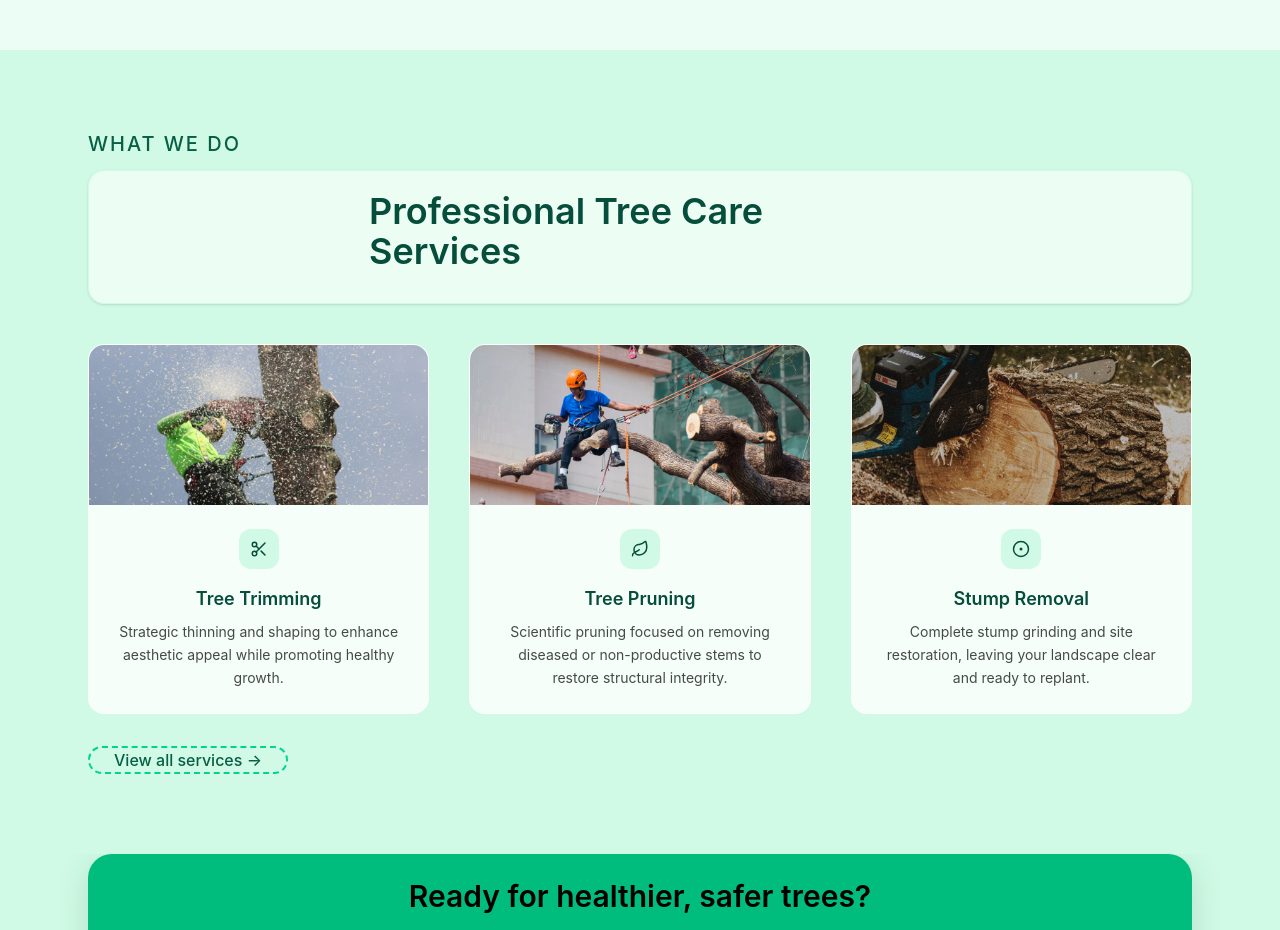
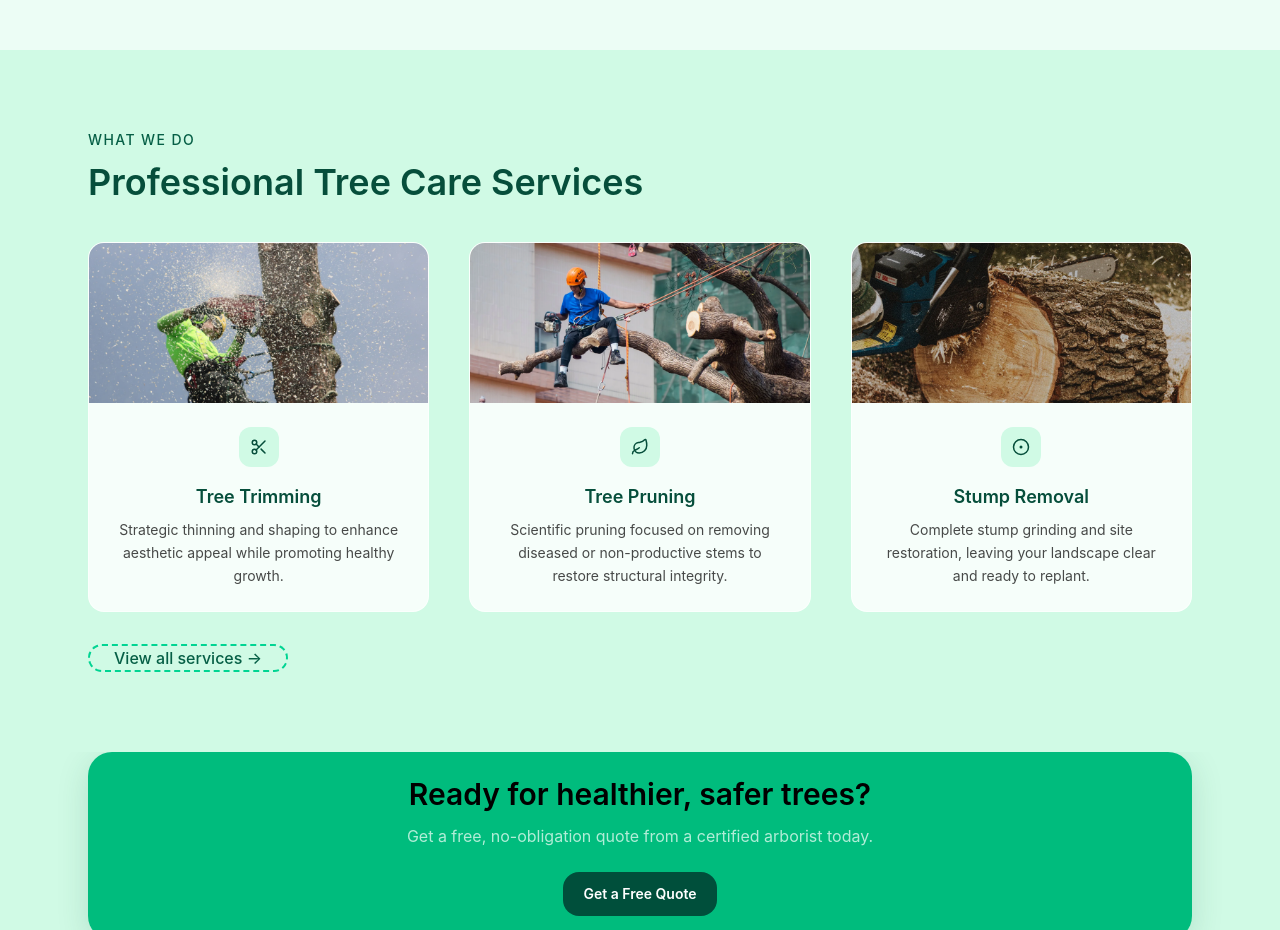
Before and after one commit to sarathkumargit/500-Tree-KD, a React (Vite) app in the folder frontend/: page / in a window 1280 px wide. Shown: the part 1140-2070 px from the top of the page. Built offline with nearby package versions, Linux system fonts and the light colour scheme.

Commit message:
fix: remove card box from SectionHeading, clean up hero text styles

```diff
--- a/frontend/src/components/common/SectionHeading.jsx
+++ b/frontend/src/components/common/SectionHeading.jsx
@@ -3,20 +3,18 @@ const SectionHeading = ({ eyebrow, title, description, align = 'left', light = f
   return (
     <div className={wrapper}>
       {eyebrow && (
-        <p className={`font-medium text-emerald-900 text-xl tracking-widest uppercase mb-3 ${light ? 'text-emerald-300' : 'text-moss'}`}>
+        <p className={`font-medium text-sm tracking-widest uppercase mb-3 ${light ? 'text-emerald-300' : 'text-moss'}`}>
           {eyebrow}
         </p>
       )}
-      <div className="bg-white/60 border border-emerald-100 rounded-2xl px-70 py-5 shadow-sm inline-block">
-        <Tag className={`text-3xl md:text-4xl font-semibold mb-3 ${light ? 'text-emerald-100' : 'text-forest'}`}>
+      <Tag className={`text-3xl md:text-4xl font-semibold mb-3 ${light ? 'text-white' : 'text-forest'}`}>
         {title}
       </Tag>
       {description && (
-          <p className={`text-base  text-sm leading-relaxed ${light ? 'text-emerald-100/80' : 'text-ink/70'}`}>
+        <p className={`text-base leading-relaxed ${light ? 'text-emerald-100/80' : 'text-ink/70'}`}>
           {description}
         </p>
       )}
-      </div>
     </div>
   )
 }
```
Lines whose indentation alone changed are shown as unchanged.
